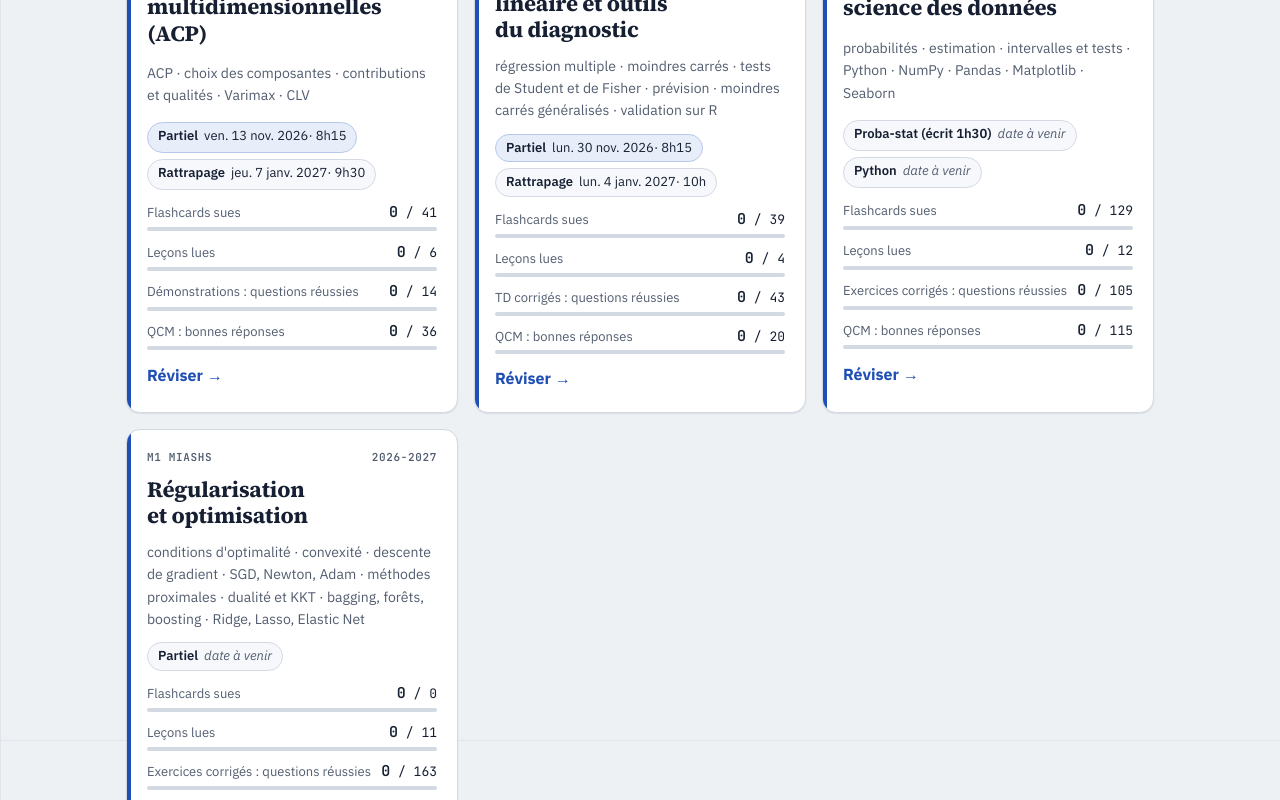
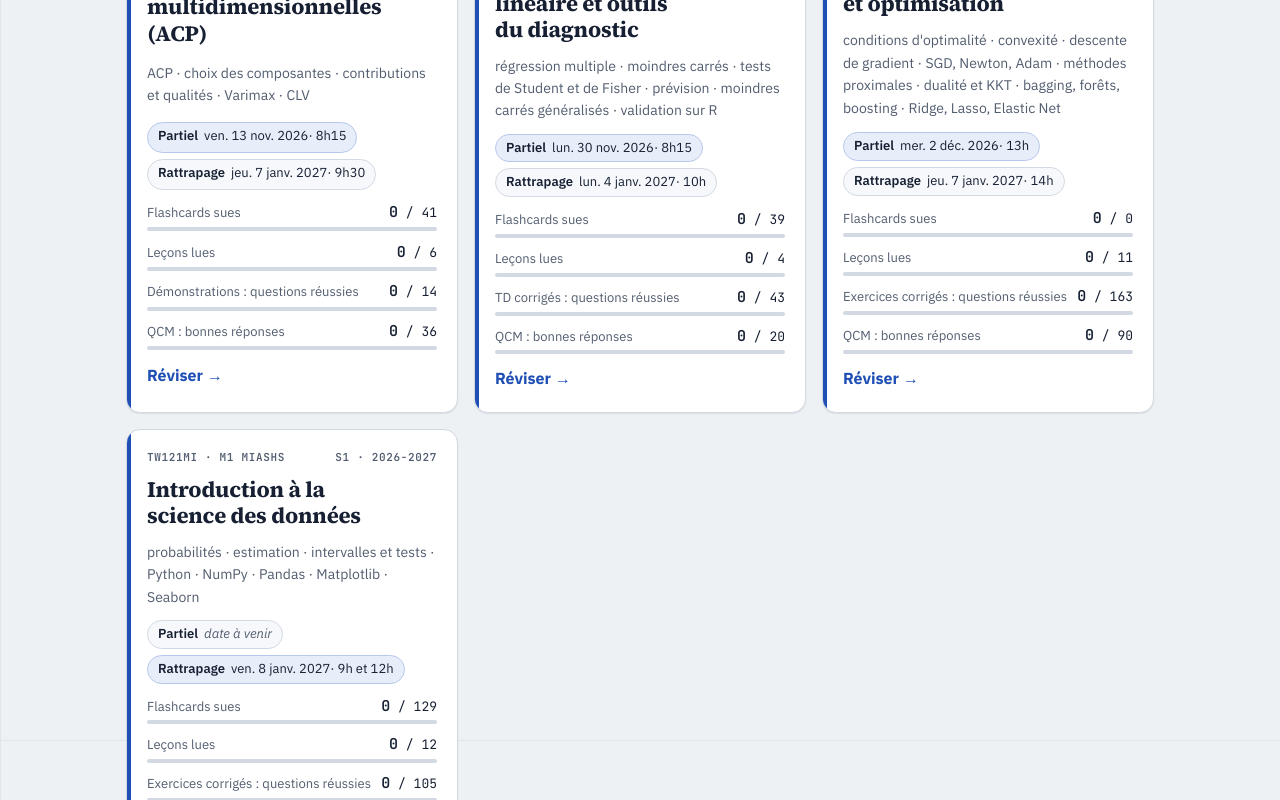
Before and after one commit to FlorientMarchal/revision, a Svelte app: page / in a window 1280 px wide. Shown: the part 860-1660 px from the top of the page. Built offline with nearby package versions, Linux system fonts and the light colour scheme.

Commit message:
Dates des cours de science des données et de régularisation-optimisation

```diff
--- a/src/courses/introds/course.js
+++ b/src/courses/introds/course.js
@@ -8,8 +8,8 @@ export default {
   semester: 'S1 · 2026-2027',
   teacher: 'L. Raddaf, S. Lèbre, G. Richomme, S. Bringay',
   evals: [
-    { label: 'Proba-stat (écrit 1h30)', date: null },
-    { label: 'Python', date: null },
+    { label: 'Partiel', date: null },
+    { label: 'Rattrapage', date: '2027-01-08', time: '9h et 12h' },
   ],
   examInfo: '<b>Trois parties :</b> <b>probabilités et statistique</b> (50 % des points : lois, vecteurs gaussiens, estimateurs et maximum de vraisemblance, LGN, TCL, intervalles, tests et tests multiples), <b>bases de Python</b> (25 % : contrôle, listes, fonctions, dictionnaires ; savoir écrire une version générique <i>et</i> une version « pythonesque ») et <b>Python pour les données</b> (25 % : NumPy, Pandas, Matplotlib, Seaborn). Les onglets <b>Python</b> et <b>R</b> exécutent le code directement dans le navigateur.',
   examsLabel: 'Exercices corrigés',
--- a/src/courses/optreg/course.js
+++ b/src/courses/optreg/course.js
@@ -3,10 +3,12 @@ export default {
   id: 'optreg',
   title: 'Régularisation et optimisation',
   short: 'Optim. & régularisation',
+  code: 'TW131MI',
   level: 'M1 MIASHS',
-  semester: '2026-2027',
+  semester: 'S1 · 2026-2027',
   evals: [
-    { label: 'Partiel', date: null },
+    { label: 'Partiel', date: '2026-12-02', time: '13h' },
+    { label: 'Rattrapage', date: '2027-01-07', time: '14h' },
   ],
   examInfo: '<b>Deux parties du cours en ligne du master :</b> <b>Optimisation</b> (conditions d\'un minimum, fonctions de perte, descente de gradient, SGD, Newton ; et en approfondissement Adam, méthodes proximales, dualité et KKT) et <b>Régularisation</b> (bagging, forêts aléatoires, boosting, Ridge, Lasso, Elastic Net). Les leçons, les 163 exercices corrigés et les QCM sont repris du cours ; les démonstrations interactives n\'y sont pas.',
   examsLabel: 'Exercices corrigés',
```
